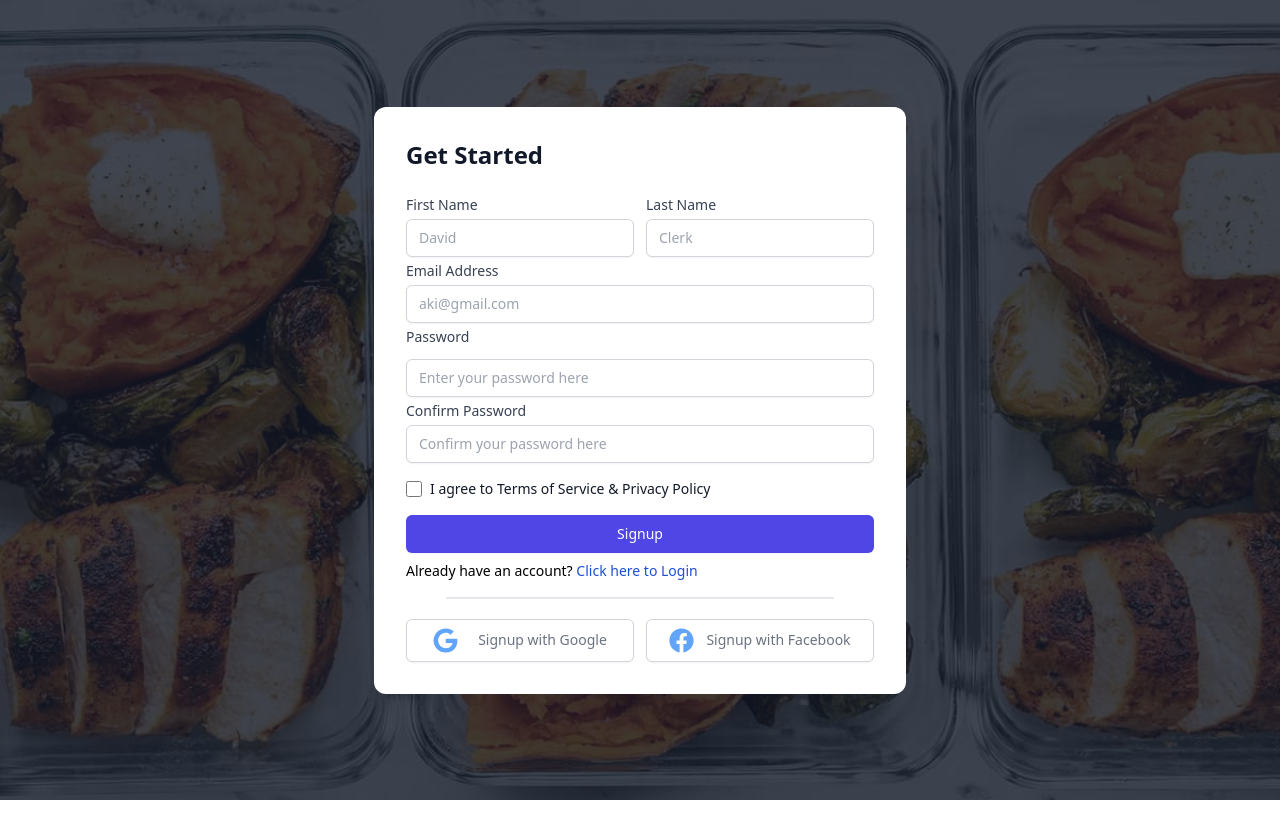
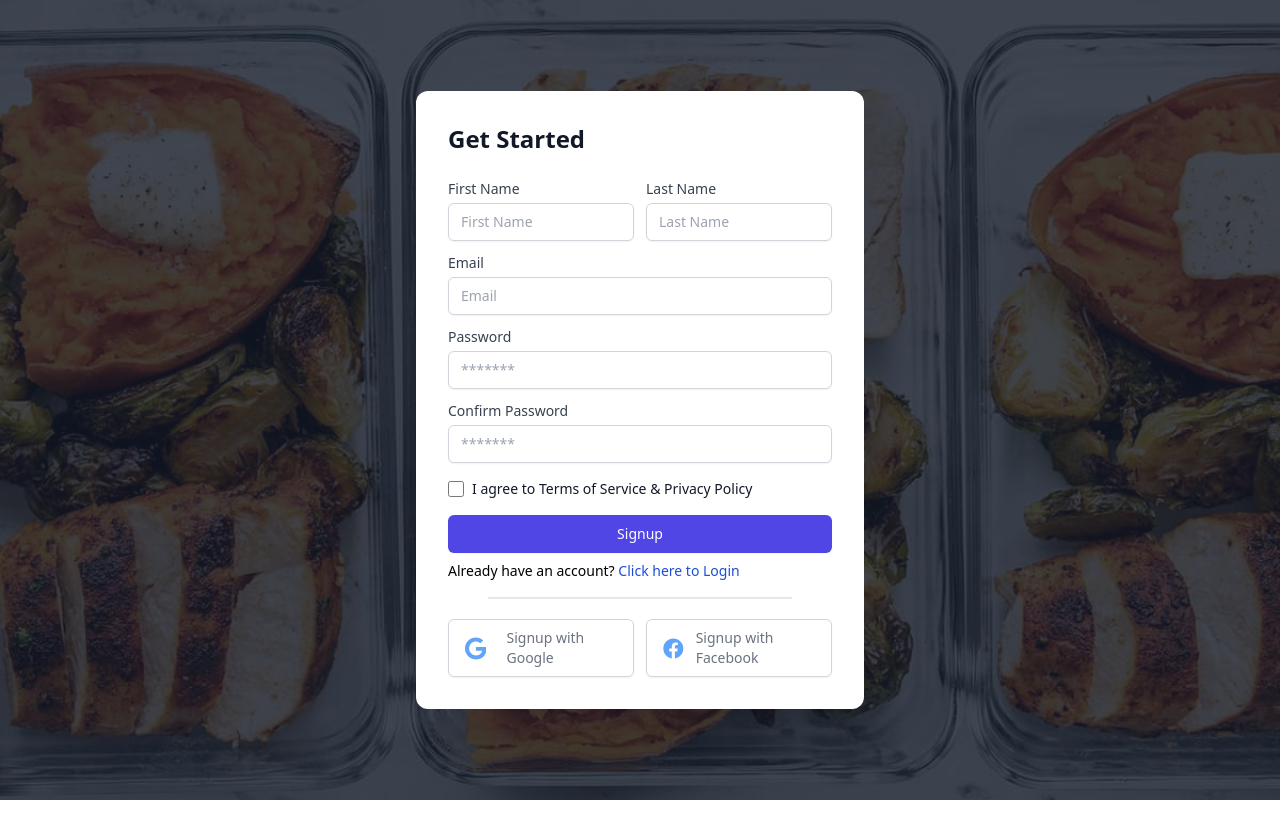
Before and after one commit to frontendvault/meal-order, a Next.js app: page /signup in a window 1280 px wide. Shown: the top 832 px of the page. Built offline with nearby package versions, Linux system fonts and the light colour scheme.

Commit message:
Completed with testing

```diff
--- /dev/null
+++ b/components/input/TextField.jsx
@@ -0,0 +1,24 @@
+import React from "react";
+
+function TextField({ parentProps, label, error, ...arg }) {
+  return (
+    <div {...parentProps}>
+      {label && (
+        <label className="block text-sm font-medium text-gray-700">
+          {label}
+        </label>
+      )}
+      <div className="mt-1">
+        <input
+          className="w-full rounded-md border border-gray-300 px-3 py-2 placeholder-gray-400 shadow-sm focus:border-indigo-500 focus:outline-none focus:ring-indigo-500 sm:text-sm"
+          {...arg}
+        />
+        {error && <small className="font-base text-red-600">{error}</small>}
+      </div>
+    </div>
+  );
+  {
+  }
+}
+
+export default TextField;
--- a/pages/_app.js
+++ b/pages/_app.js
@@ -1,10 +1,15 @@
 import '@/styles/globals.css'
 import { StoreProvider } from '@/utils/Store'
+import { useEffect } from 'react';
+import { ToastContainer, toast } from 'react-toastify'
+import 'react-toastify/dist/ReactToastify.css';
 
 export default function App({ Component, pageProps }) {
+
   return (
-  <StoreProvider>
-    <Component {...pageProps} />
-  </StoreProvider>
+    <StoreProvider>
+      <ToastContainer />
+      <Component {...pageProps} />
+    </StoreProvider>
   )
 }
--- a/pages/login.jsx
+++ b/pages/login.jsx
@@ -1,44 +1,46 @@
 import Head from "next/head";
-import Link from "next/link";
 import React, { useEffect } from "react";
 import { useForm } from "react-hook-form";
 import { useRouter } from "next/router";
 import Image from "next/image";
+import * as yup from "yup";
+import { useFormik } from "formik";
+import TextField from "@/components/input/TextField";
+import client from "@/utils/client";
+import Cookies from "js-cookie";
+import { toast } from "react-toastify";
+
+const validationSchema = yup.object({
+  email: yup.string().email().required(),
+  password: yup.string().min(8).required(),
+});
 
 function LoginScreen() {
-  // const { data: session } = useSession();
   const router = useRouter();
-  // const { redirect } = router.query;
 
-  //When there is a change in the session, useEffect runs...
-  // useEffect(() => {
-  //   if (session?.user) {
-  //     router.push(redirect || "/");
-  //   }
-  // }, [router, session, redirect]);
-
-  const {
-    register,
-    handleSubmit,
-    watch,
-    formState: { errors },
-  } = useForm();
-
-  const submitHandler = async ({ email, password }) => {
-    // console.log(email, password);
-    try {
-      const result = await signIn("credentials", {
-        redirect: false,
-        email,
-        password,
-      });
-      if (result.error) {
-        toast.error(result.error);
-      }
-    } catch (err) {
-      toast.error(getError(err));
-    }
-  };
+  const formik = useFormik({
+    initialValues: {
+      email: "",
+      password: "",
+    },
+    validationSchema,
+    onSubmit: (values) => {
+      console.log(values);
+      client
+        .post("/v1/auth/login", values)
+        .then(({ data }) => {
+          Cookies.set("refresh-token", data.tokens.refresh.token);
+          Cookies.set("access-token", data.tokens.access.token);
+          toast.success("Successfully Logged In.");
+          router.push("/");
+          formik.setSubmitting(false);
+        })
+        .catch((res) => {
+          formik.setSubmitting(false);
+          console.log(res);
+        });
+    },
+  });
 
   return (
     <>
@@ -70,71 +72,21 @@ function LoginScreen() {
 
             <div className="mt-8 md:mr-10 md:pr-10">
               <div className="mt-6">
-                <form
-                  className="space-y-1"
-                  onSubmit={handleSubmit(submitHandler)}
-                >
+                <form className="space-y-1" onSubmit={formik.handleSubmit}>
                   <div className="grid grid-cols-2 gap-3 flex-1"></div>
-                  <div>
-                    <label
-                      htmlFor="email"
-                      className="block text-sm font-medium text-gray-700"
-                    >
-                      Email Address
-                    </label>
-                    <div className="mt-1">
-                      <input
-                        id="email"
-                        type="email"
-                        {...register("email", {
-                          required: "Please enter your email",
-                          pattern: {
-                            value:
-                              /^[a-zA-Z0-9_.+-]+@[a-zA_Z0-9-]+.[a-zA-Z0-9]+$/i,
-                            message: "Please Enter a valid email address",
-                          },
-                        })}
-                        placeholder="obama@yakunbo.com"
-                        autoFocus
-                        className="block w-full appearance-none rounded-md border border-gray-300 px-3 py-2 placeholder-gray-400 shadow-sm focus:border-indigo-500 focus:outline-none focus:ring-indigo-500 sm:text-sm"
-                      />
-                      {errors.email && (
-                        <div className="font-base text-red-600">
-                          {errors.email.message}
-                        </div>
-                      )}
-                    </div>
-                  </div>
-
-                  <div className="space-y-3">
-                    <label
-                      htmlFor="password"
-                      className="block text-sm font-medium text-gray-700"
-                    >
-                      Password
-                    </label>
-                    <div className="mt-1">
-                      <input
-                        id="password"
-                        type="password"
-                        {...register("password", {
-                          required: "Please enter password",
-                          minLength: {
-                            value: 8,
-                            message: "Please enter should be 8 characters ",
-                          },
-                        })}
-                        autoFocus
-                        placeholder="Enter your password here"
-                        className="block w-full appearance-none rounded-md border border-gray-300 px-3 py-2 placeholder-gray-400 shadow-sm focus:border-indigo-500 focus:outline-none focus:ring-indigo-500 sm:text-sm"
-                      />
-                      {errors.password && (
-                        <div className="font-base text-red-600">
-                          {errors.password.message}
-                        </div>
-                      )}
-                    </div>
-                  </div>
+                  <TextField
+                    label="Email"
+                    placeholder="Email"
+                    {...formik.getFieldProps("email")}
+                    error={formik.errors.email}
+                  />
+                  <TextField
+                    label="Password"
+                    placeholder="Password"
+                    type="password"
+                    {...formik.getFieldProps("password")}
+                    error={formik.errors.password}
+                  />
 
                   <div className="flex items-center py-3">
                     <input
@@ -153,6 +105,7 @@ function LoginScreen() {
 
                   <div>
                     <button
+                      disabled={formik.isSubmitting}
                       type="submit"
                       className="flex w-full justify-center rounded-md border border-transparent bg-indigo-600 py-2 px-4 text-sm font-medium text-white shadow-sm hover:bg-indigo-700 focus:outline-none focus:ring-2 focus:ring-indigo-500 focus:ring-offset-2"
                     >
--- a/pages/signup.jsx
+++ b/pages/signup.jsx
@@ -1,17 +1,57 @@
+import TextField from "@/components/input/TextField";
+import client from "@/utils/client";
+import { useFormik } from "formik";
+import Cookies from "js-cookie";
 import Head from "next/head";
 import Link from "next/link";
-import React from "react";
-import { useForm } from "react-hook-form";
+import { useRouter } from "next/router";
+import React, { useState } from "react";
 import { FaFacebook, FaGoogle } from "react-icons/fa";
+import { toast } from "react-toastify";
+import * as yup from "yup";
+
+const validationSchema = yup.object({
+  firstname: yup.string().min(2).required(),
+  lastname: yup.string().min(2).required(),
+  password: yup.string().min(8).required(),
+  confirm_password: yup
+    .string()
+    .oneOf([yup.ref("password"), null], "Passwords must match")
+    .matches(/^(.*)?\S+(.*)?$/, "Field should not be empty.")
+    .required(),
+  email: yup.string().email().required(),
+});
 
 function signup() {
-  const {
-    register,
-    getValues,
-    handleSubmit,
-    watch,
-    formState: { errors },
-  } = useForm();
+  const [agreed, setAgreed] = useState(false);
+  const [agreedError, setAgreedError] = useState(false);
+  const router = useRouter();
+
+  const formik = useFormik({
+    initialValues: {
+      firstname: "",
+      lastname: "",
+      password: "",
+      confirm_password: "",
+      email: "",
+    },
+    validationSchema,
+    onSubmit: (values) => {
+      client
+        .post("/v1/auth/register", { ...values, confirm_password: undefined })
+        .then(({ data }) => {
+          Cookies.set("refresh-token", data.tokens.refresh.token);
+          Cookies.set("access-token", data.tokens.access.token);
+          toast.success("Successfully Registered.");
+          router.push("/");
+          formik.setSubmitting(false);
+        })
+        .catch((res) => {
+          formik.setSubmitting(false);
+          console.log(res);
+        });
+    },
+  });
 
   return (
     <>
@@ -23,175 +63,65 @@ function signup() {
         />
         <link rel="icon" href="/images/favicon.png" />
       </Head>
-      <div className="  w-screen main-bg flex items-center justify-center">
-        <div className="col-2 m-10 md:m-12  rounded-lg p-4 md:p-8 mx-auto">
-          <div className="flex justify-center items-center w-screen h-screen bg-gray-900/[.8]">
-            <div className="flex flex-col bg-white h-min md:p-8 rounded-xl	">
-              <div>
-                <h2 className=" text-2xl text-center md:text-left font-bold text-gray-900">
-                  Get Started
-                </h2>
-              </div>
-
+      <div className="  min-w-screen main-bg flex items-center justify-center">
+        <div className="col-2 m-10 md:m-12  rounded-lg p-4 md:p-8 mx-auto ">
+          <div className="flex justify-center items-center w-screen h-screen bg-gray-900/[.8] ">
+            <div className="flex flex-col bg-white h-min md:p-8 rounded-xl max-w-md">
+              <h2 className=" text-2xl text-center md:text-left font-bold text-gray-900">
+                Get Started
+              </h2>
               <div className="mt-6">
-                <form action="#" method="POST" className="space-y-1">
+                <form onSubmit={formik.handleSubmit} className="space-y-1">
                   <div className="grid grid-cols-2 gap-3 flex-1">
-                    <div>
-                      <label
-                        htmlFor="text"
-                        className="block text-sm font-medium text-gray-700"
-                      >
-                        First Name
-                      </label>
-                      <div className="mt-1">
-                        <input
-                          id="firstName"
-                          name="firstName"
-                          type="text"
-                          autoComplete="first-name"
-                          placeholder="David"
-                          required
-                          className="w-full  rounded-md border border-gray-300 px-3 py-2 placeholder-gray-400 shadow-sm focus:border-indigo-500 focus:outline-none focus:ring-indigo-500 sm:text-sm"
-                          {...register("firstName", {
-                            required: "Please enter your firstName",
-                          })}
-                        />
-                        {errors.firstName && (
-                          <div className="font-base text-red-600">
-                            {errors.firstName.message}
-                          </div>
-                        )}
-                      </div>
-                    </div>
-                    <div>
-                      <label
-                        htmlFor="lastName"
-                        className="block text-sm font-medium text-gray-700"
-                      >
-                        Last Name
-                      </label>
-                      <div className="mt-1">
-                        <input
-                          id="lastName"
-                          name="lastName"
-                          type="text"
-                          autoComplete="lastname"
-                          required
-                          placeholder="Clerk"
-                          className="block w-full appearance-none rounded-md border border-gray-300 px-3 py-2 placeholder-gray-400 shadow-sm focus:border-indigo-500 focus:outline-none focus:ring-indigo-500 sm:text-sm"
-                          {...register("lastName", {
-                            required: "Please enter your lastName",
-                          })}
-                        />
-                        {errors.lastName && (
-                          <div className="font-base text-red-600">
-                            {errors.lastName.message}
-                          </div>
-                        )}
-                      </div>
-                    </div>
-                  </div>
-                  <div>
-                    <label
-                      htmlFor="email"
-                      className="block text-sm font-medium text-gray-700"
-                    >
-                      Email Address
-                    </label>
-                    <div className="mt-1">
-                      <input
-                        id="email"
-                        name="email"
-                        type="email"
-                        autoComplete="email"
-                        placeholder="aki@gmail.com"
-                        required
-                        className="w-full appearance-none rounded-md border border-gray-300 px-3 py-2 placeholder-gray-400 shadow-sm focus:border-indigo-500 focus:outline-none focus:ring-indigo-500 sm:text-sm"
-                        {...register("email", {
-                          required: "Please enter your email",
-                          pattern: {
-                            value:
-                              /^[a-zA-Z0-9_.+-]+@[a-zA_Z0-9-]+.[a-zA-Z0-9]+$/i,
-                            message: "Please Enter a valid email address",
-                          },
-                        })}
-                      />
-                      {errors.email && (
-                        <div className="font-base text-red-600">
-                          {errors.email.message}
-                        </div>
-                      )}
-                    </div>
+                    <TextField
+                      label="First Name"
+                      placeholder="First Name"
+                      {...formik.getFieldProps("firstname")}
+                      error={formik.errors.firstname}
+                    />
+                    <TextField
+                      label="Last Name"
+                      placeholder="Last Name"
+                      {...formik.getFieldProps("lastname")}
+                      error={formik.errors.lastname}
+                    />
+                    <TextField
+                      label="Email"
+                      parentProps={{
+                        className: "col-span-2",
+                      }}
+                      placeholder="Email"
+                      {...formik.getFieldProps("email")}
+                      error={formik.errors.email}
+                    />
+                    <TextField
+                      label="Password"
+                      type="password"
+                      parentProps={{
+                        className: "col-span-2",
+                      }}
+                      placeholder="*******"
+                      {...formik.getFieldProps("password")}
+                      error={formik.errors.password}
+                    />
+                    <TextField
+                      label="Confirm Password"
+                      type="password"
+                      parentProps={{
+                        className: "col-span-2",
+                      }}
+                      placeholder="*******"
+                      {...formik.getFieldProps("confirm_password")}
+                      error={formik.errors.confirm_password}
+                    />
                   </div>
 
-                  <div className="space-y-3">
-                    <label
-                      htmlFor="password"
-                      className="block text-sm font-medium text-gray-700"
-                    >
-                      Password
-                    </label>
-                    <div className="mt-1">
-                      <input
-                        id="password"
-                        name="password"
-                        type="password"
-                        placeholder="Enter your password here"
-                        autoComplete="current-password"
-                        required
-                        className="block w-full appearance-none rounded-md border border-gray-300 px-3 py-2 placeholder-gray-400 shadow-sm focus:border-indigo-500 focus:outline-none focus:ring-indigo-500 sm:text-sm"
-                        {...register("password", {
-                          required: "Please enter password",
-                          minLength: {
-                            value: 8,
-                            message: "Please enter should be 8 characters ",
-                          },
-                        })}
-                      />
-                      {errors.password && (
-                        <div className="font-base text-red-600">
-                          {errors.password.message}
-                        </div>
-                      )}
-                    </div>
-                  </div>
-                  <div className="space-y-1">
-                    <label
-                      htmlFor="confirmPassword"
-                      className="block text-sm font-medium text-gray-700"
-                    >
-                      Confirm Password
-                    </label>
-                    <div className="mt-1">
-                      <input
-                        id="confirmPassword"
-                        type="password"
-                        placeholder="Confirm your password here"
-                        className="block w-full appearance-none rounded-md border border-gray-300 px-3 py-2 placeholder-gray-400 shadow-sm focus:border-indigo-500 focus:outline-none focus:ring-indigo-500 sm:text-sm"
-                        {...register("confirmPassword", {
-                          required: "Please enter password again",
-                          validate: (value) => value === getValues("password"),
-                          minLength: {
-                            value: 8,
-                            message: "Please enter should be 8 characters ",
-                          },
-                        })}
-                      />
-                      {errors.confirmPassword && (
-                        <div className="font-base text-red-600">
-                          {errors.confirmPassword.message}
-                        </div>
-                      )}
-                      {errors.confirmPassword &&
-                        errors.confirmPassword.type === "validate" && (
-                          <div className="font-base text-red-600">
-                            Password do not match
-                          </div>
-                        )}
-                    </div>
-                  </div>
                   <div className="flex items-center py-3">
                     <input
+                      onChange={(e) => {
+                        setAgreed(e.target.checked);
+                      }}
+                      value={agreed}
                       id="remember-me"
                       name="remember-me"
                       type="checkbox"
@@ -207,6 +137,7 @@ function signup() {
 
                   <div>
                     <button
+                      disabled={formik.isSubmitting || !agreed}
                       type="submit"
                       className="flex w-full justify-center rounded-md border border-transparent bg-indigo-600 py-2 px-4 text-sm font-medium text-white shadow-sm hover:bg-indigo-700 focus:outline-none focus:ring-2 focus:ring-indigo-500 focus:ring-offset-2 mb-2"
                     >
@@ -224,7 +155,6 @@ function signup() {
 
                     <div className="mt-1 grid md:grid-cols-2 gap-3">
                       <div>
-                        {/* <div onClick={signUpWithGoogle}> */}
                         <a
                           href="#"
                           className="inline-flex w-full justify-center items-center rounded-md border border-gray-300 bg-white py-2 px-4 text-sm font-medium text-gray-500 shadow-sm hover:bg-gray-50"
--- /dev/null
+++ b/utils/client.js
@@ -0,0 +1,26 @@
+import Axios, { AxiosStatic } from "axios";
+import Cookies from "js-cookie";
+
+class Client {
+    axios = Axios;
+
+    constructor() {
+        this.axios.defaults.baseURL = 'https://mpo.herokuapp.com';
+    }
+
+    create = () => {
+        return this.axios;
+    };
+
+    createWithAuth = () => {
+        const auth_token = Cookies.get("auth_token");
+
+        this.axios.defaults.headers.common[
+            "Authorization"
+        ] = `Bearer ${auth_token}`;
+        return this.axios;
+    };
+}
+
+export default new Client().create();
+export const AuthClient = new Client().createWithAuth;
```
Also changed, not shown: package.json (+5 -2 lines), 1 other file (tests, documents, lock files or other folders).
